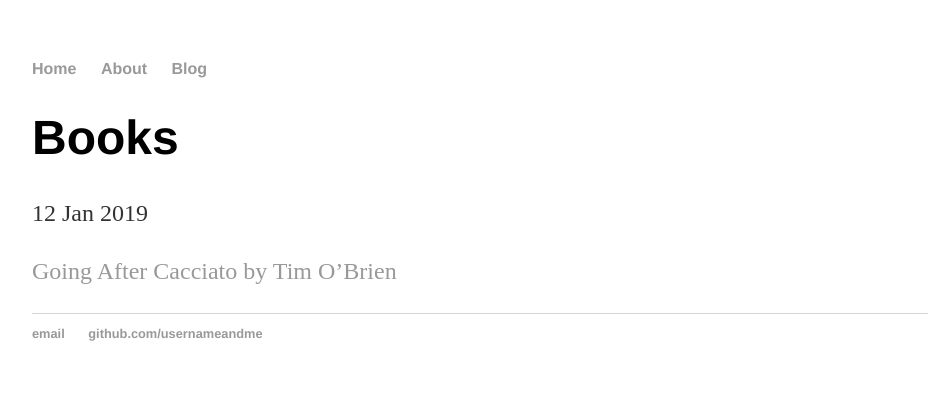
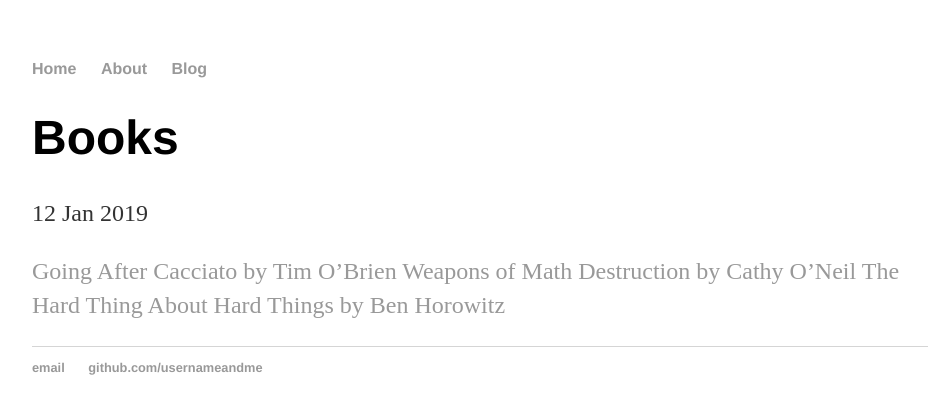
Before and after one commit to mkmohangb/usernameandme.github.io, a Jekyll site: the page built from _posts/2020-01-12-books.md, in a window 1280 px wide. Shown: the top 414 px of the page, without its empty margins (160-1089 px from the left). Built offline with Jekyll 4.4.1, drawn with Linux system fonts in a browser that asks for light colours.

Commit message:
Update 2020-01-12-books.md

```diff
--- a/_posts/2020-01-12-books.md
+++ b/_posts/2020-01-12-books.md
@@ -5,3 +5,5 @@ date: 2019-01-12
 ---
 
 [Going After Cacciato by Tim O'Brien](https://en.wikipedia.org/wiki/Going_After_Cacciato)
+[Weapons of Math Destruction by Cathy O'Neil](https://en.wikipedia.org/wiki/Weapons_of_Math_Destruction)
+[The Hard Thing About Hard Things by Ben Horowitz](https://fs.blog/2014/04/the-hard-thing-about-hard-things/)
```
